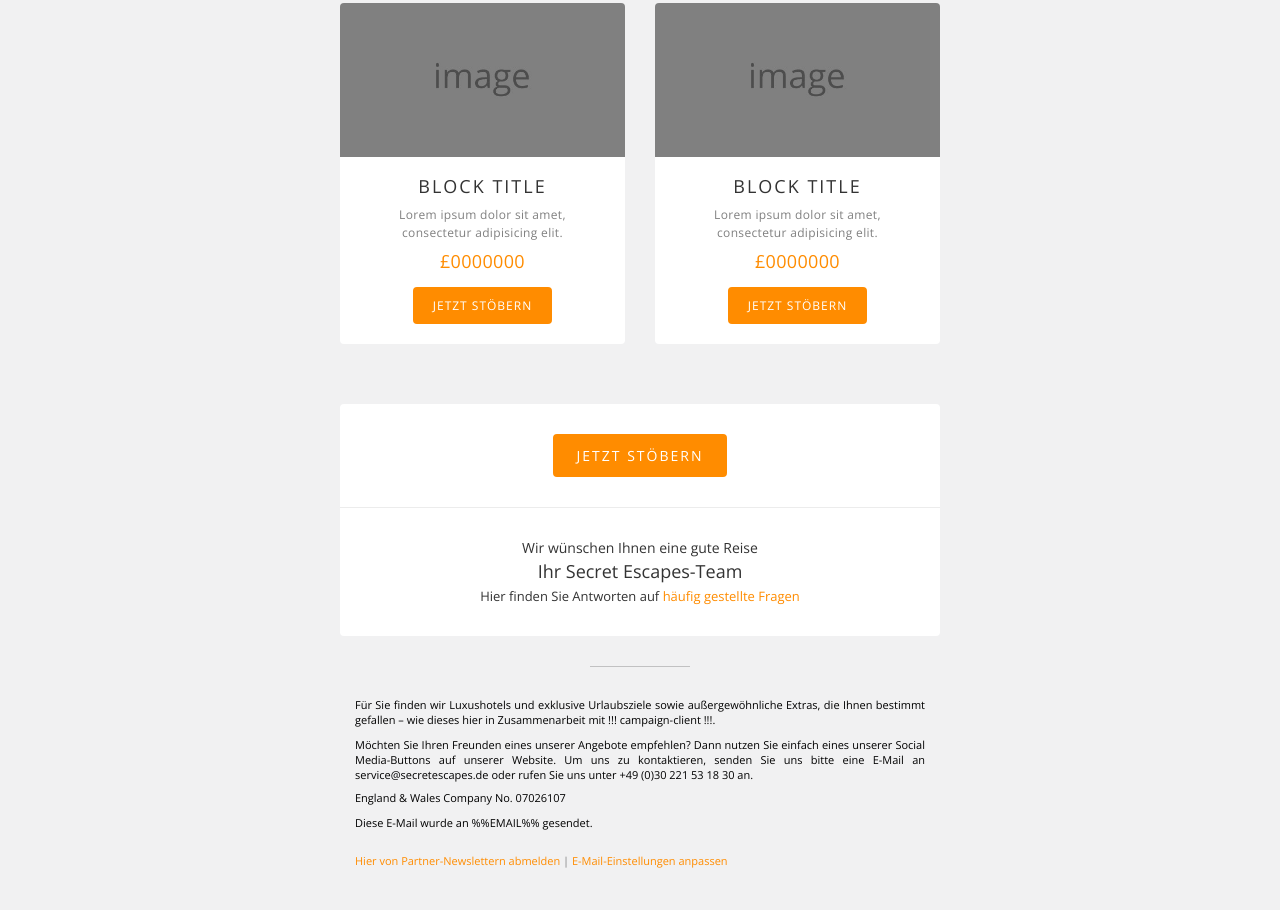
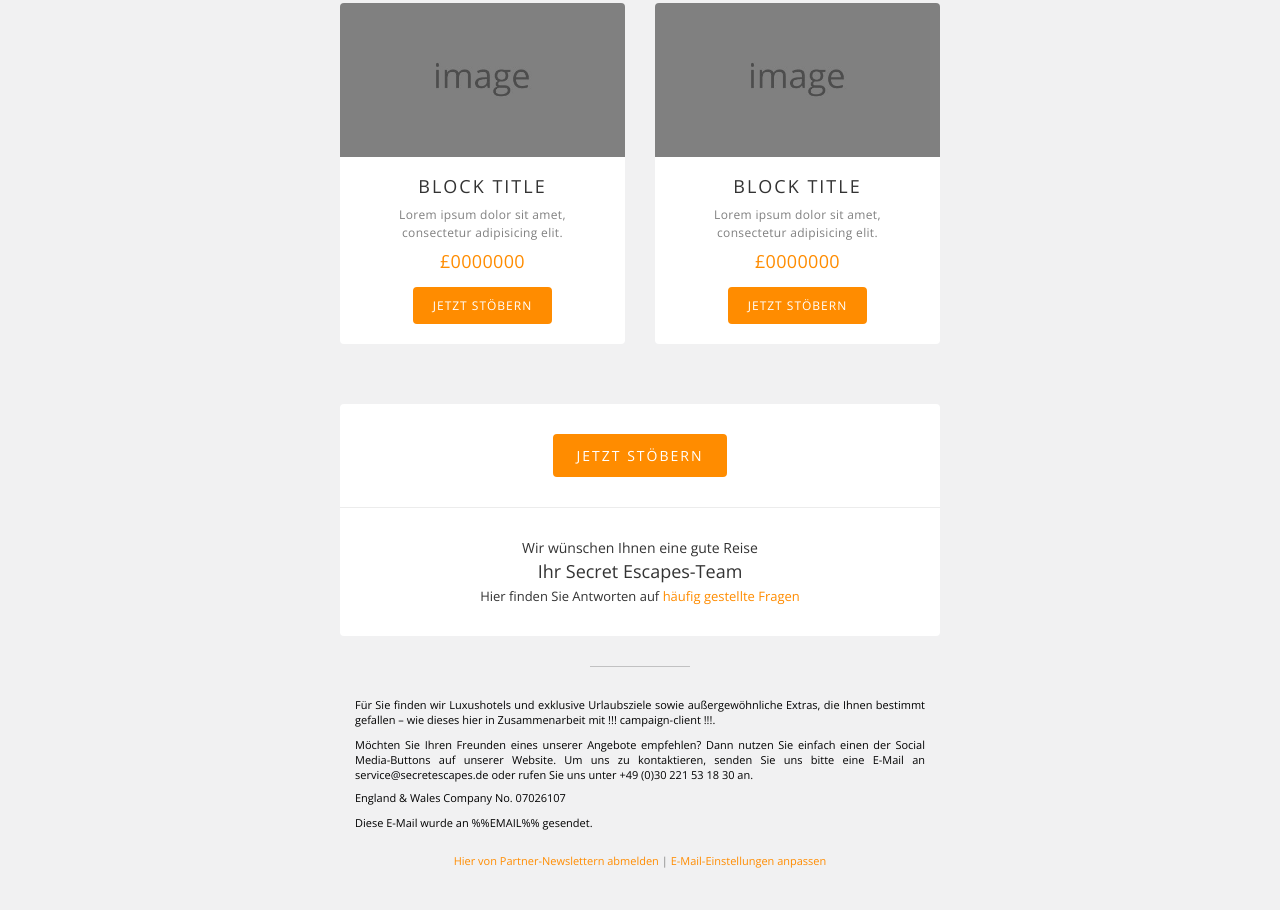
Before and after one commit to alxrb/email-template, a plain HTML site: page index.html in a window 1280 px wide. Shown: the part 1916-2827 px from the top of the page. Drawn offline with nearby package versions, Linux system fonts and the light colour scheme.

Commit message:
copy update

```diff
--- a/index.html
+++ b/index.html
@@ -660,7 +660,7 @@ Set @territory='DE'
               </tr>
               <tr>
                 <td align="left" style="padding: 10px 15px 0; font-size: 11px; line-height: 15px; font-family: Helvetica, Arial, sans-serif, 'Open Sans'; font-weight: 300; color: #000000; text-align: justify;" class="padding-copy">
-                  Möchten Sie Ihren Freunden eines unserer Angebote empfehlen? Dann nutzen Sie einfach eines unserer Social Media-Buttons auf unserer Website. Um uns zu kontaktieren, senden Sie uns bitte eine E-Mail an <a href="mailto:support@secretescapes.com" style="color:#000000; text-decoration: none; font-weight:400;">service@secretescapes.de</a> oder rufen Sie uns unter <a href="#" style="color:#000000; text-decoration: none; font-weight:400;">+49 (0)30 221 53 18 30 an</a>.
+                  Möchten Sie Ihren Freunden eines unserer Angebote empfehlen? Dann nutzen Sie einfach einen der Social Media-Buttons auf unserer Website. Um uns zu kontaktieren, senden Sie uns bitte eine E-Mail an <a href="mailto:support@secretescapes.com" style="color:#000000; text-decoration: none; font-weight:400;">service@secretescapes.de</a> oder rufen Sie uns unter <a href="#" style="color:#000000; text-decoration: none; font-weight:400;">+49 (0)30 221 53 18 30 an</a>.
                 </td>
               </tr>
               <tr>
@@ -675,7 +675,7 @@ Set @territory='DE'
                 </td>
               </tr>
               <tr>
-                <td align="left" style="padding: 20px 15px; font-size: 11px; line-height: 18px; font-family: Helvetica, Arial, sans-serif, 'Open Sans'; font-weight: 300; color: #808080;" class="padding-copy">
+                <td align="center" style="padding: 20px 15px; font-size: 11px; line-height: 18px; font-family: Helvetica, Arial, sans-serif, 'Open Sans'; font-weight: 300; color: #808080;" class="padding-copy">
                   <a href="http://pages.email.secretescapes.com/mediaunsubscribe/?territory=%%=v(@territory)=%%&uid=%%=v(@user)=%%" style="text-decoration: none; color: #ff8c00">Hier von Partner-Newslettern abmelden</a> | <a href="http://www.secretescapes.de/your-subscriptions?email=%%EMAIL%%&code=%%REFERENCE%%&utm_source=secretescapes&utm_medium=email&utm_campaign=%%=v(@campaign)=%%%%=v(@GA)=%%" style="text-decoration: none; color: #ff8c00">E-Mail-Einstellungen anpassen</a>
                 </td>
               </tr>
```
